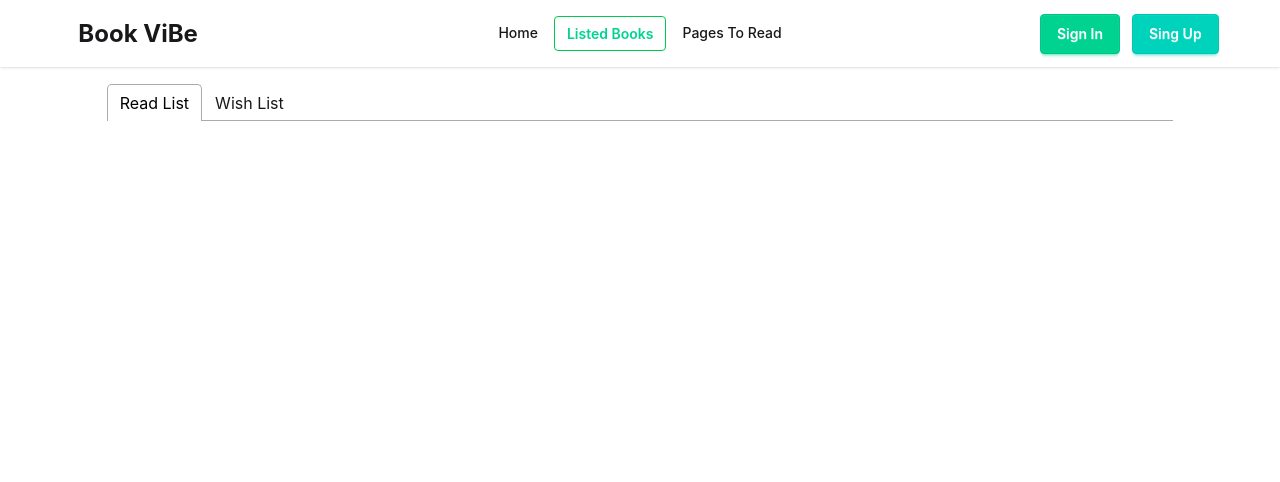
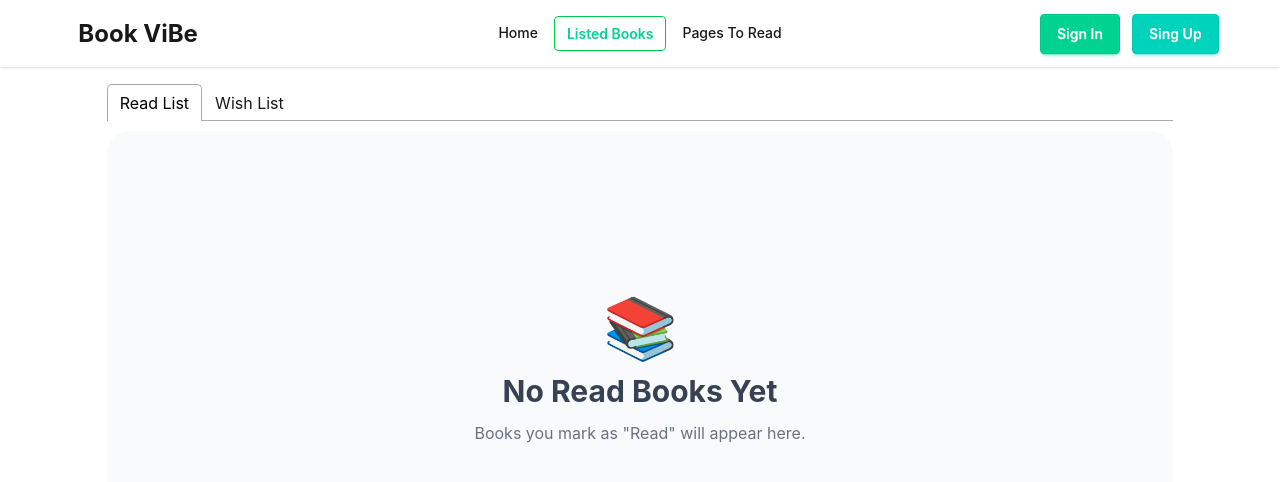
Before and after one commit to tanzid-48/book-vibe, a React (Vite) app: page /listedBooks in a window 1280 px wide. Shown: the top 482 px of the page. Built offline with nearby package versions, Linux system fonts and the light colour scheme.

Commit message:
Add tarnary Condition to show WishList And ReadList

```diff
--- a/src/components/ListBook/ReadList.jsx
+++ b/src/components/ListBook/ReadList.jsx
@@ -4,13 +4,19 @@ import ReadListCard from './ReadListCard';
 
 const ReadList = () => {
 
-const { storedBooks } = useContext(BookContext);
-
+    const { storedBooks } = useContext(BookContext);
 
     return (
         <div>
             {
-                storedBooks.map( book => <ReadListCard key={book.bookId} book = {book}></ReadListCard> )
+                storedBooks.length === 0 ? (<div className="h-[60vh] flex flex-col items-center justify-center bg-gray-50 rounded-3xl">
+                    <div className="text-6xl mb-4">📚</div>
+                    <h3 className="text-3xl font-bold text-gray-700">No Read Books Yet</h3>
+                    <p className="text-gray-500 mt-3 max-w-md text-center">
+                        Books you mark as "Read" will appear here.
+                    </p>
+                </div>)
+                    : (storedBooks.map(book => <ReadListCard key={book.bookId} book={book}></ReadListCard>))
             }
         </div>
     );
--- a/src/components/ListBook/WishList.jsx
+++ b/src/components/ListBook/WishList.jsx
@@ -6,10 +6,20 @@ const WishList = () => {
 
     const { wishListBooks } = useContext(BookContext);
     return (
-        <div>
-            {
-                wishListBooks.map(book => <WishListCard key={book.bookId} book={book}></WishListCard>)
-            }
+     <div>
+    {
+        wishListBooks.length === 0
+        ? (
+            <div className="h-[60vh] flex flex-col items-center justify-center bg-gray-50 rounded-3xl">
+        <div className="text-6xl mb-4">📚</div>
+        <h3 className="text-3xl font-bold text-gray-700">No Wish Books Yet</h3>
+        <p className="text-gray-500 mt-3 max-w-md text-center">
+            Books you mark as "Wish List" will appear here.
+        </p>
+      </div>
+        ) : ( wishListBooks.map(book => <WishListCard key={book.bookId} book={book}></WishListCard>))
+
+    }
         </div>
     );
 };
```
